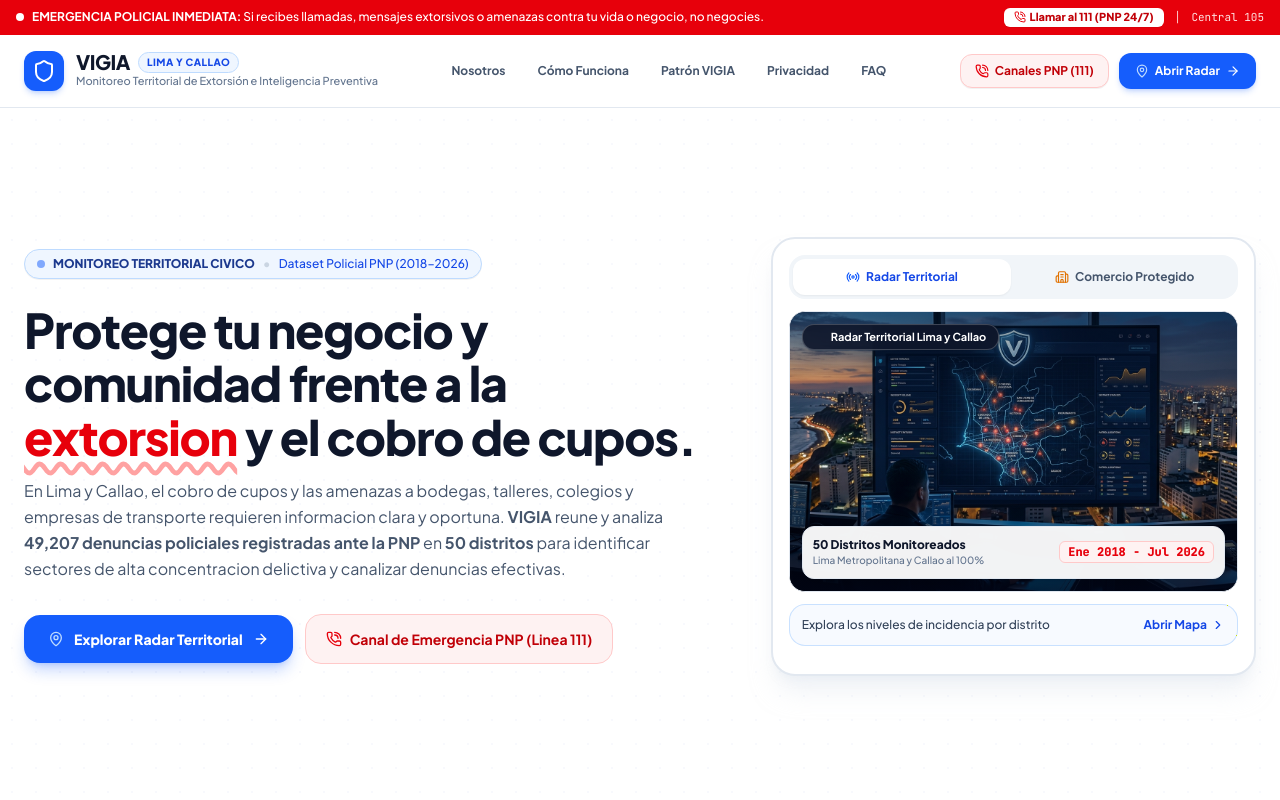
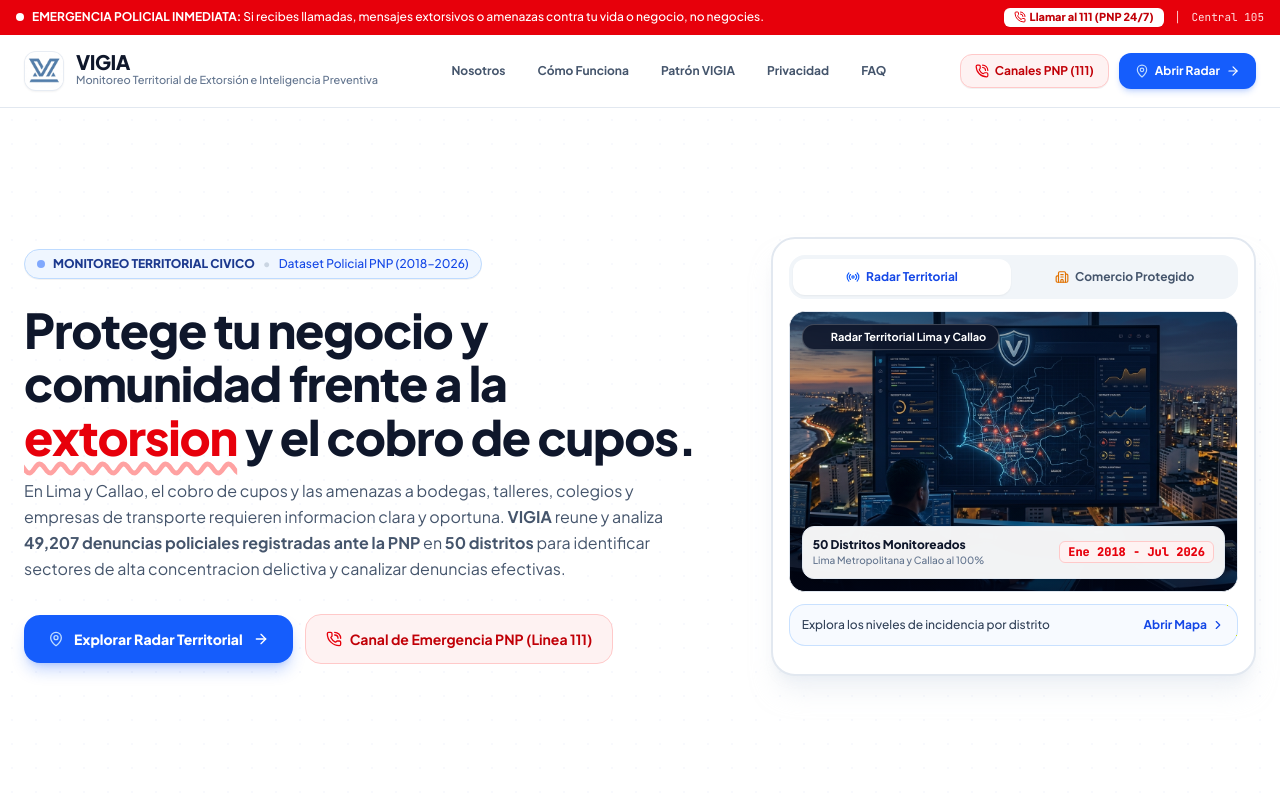
Before and after one commit to KevCast1604/vigia, a Next.js app: page /landing in a window 1280 px wide. Shown: the top 800 px of the page. Built offline with nearby package versions, Linux system fonts and the light colour scheme.

Commit message:
feat(branding): implement new vigia logo image and remove lima y callao badges

```diff
--- a/components/landing/LandingFooter.tsx
+++ b/components/landing/LandingFooter.tsx
@@ -2,8 +2,8 @@
 
 import React from 'react';
 import Link from 'next/link';
+import Image from 'next/image';
 import {
-  Shield,
   PhoneCall,
   MapPin,
   ArrowRight,
@@ -25,16 +25,17 @@
           {/* Columna 1: Marca y Propósito Cívico (4 cols) */}
           <div className="lg:col-span-4 space-y-4">
             <Link href="/" className="flex items-center gap-2.5 group">
-              <div className="w-9 h-9 rounded-xl bg-blue-600 text-white flex items-center justify-center shadow-md shadow-blue-600/20 group-hover:bg-blue-700 transition-colors shrink-0">
-                <Shield className="w-5 h-5" />
-              </div>
+              <Image
+                src="/images/vigia-logo.jpg"
+                alt="Logo VIGIA"
+                width={36}
+                height={36}
+                className="w-9 h-9 rounded-xl object-contain border border-slate-200/80 bg-white shadow-xs group-hover:border-blue-300 transition-colors shrink-0"
+              />
               <div>
                 <div className="flex items-center gap-1.5">
                   <span className="text-lg font-black tracking-tight text-slate-900 leading-none">
                     VIGIA
-                  </span>
-                  <span className="text-[9px] font-black uppercase tracking-wider bg-blue-50 text-blue-700 border border-blue-200 px-1.5 py-0.5 rounded">
-                    Lima y Callao
                   </span>
                 </div>
                 <p className="text-[10px] text-slate-500 font-medium">
--- a/components/landing/LandingNavbar.tsx
+++ b/components/landing/LandingNavbar.tsx
@@ -2,6 +2,7 @@
 
 import React, { useState } from 'react';
 import Link from 'next/link';
+import Image from 'next/image';
 import {
   Shield,
   Compass,
@@ -41,16 +42,18 @@
 
           {/* 1. Logotipo Institucional VIGIA */}
           <Link href="/" className="flex items-center gap-3 shrink-0 group">
-            <div className="w-10 h-10 rounded-xl bg-blue-600 flex items-center justify-center text-white shadow-md shadow-blue-600/20 group-hover:bg-blue-700 transition-colors">
-              <Shield className="w-6 h-6" />
-            </div>
+            <Image
+              src="/images/vigia-logo.jpg"
+              alt="Logo VIGIA"
+              width={40}
+              height={40}
+              className="w-10 h-10 rounded-xl object-contain border border-slate-200/80 bg-white shadow-xs group-hover:border-blue-300 transition-colors shrink-0"
+              priority
+            />
             <div>
               <div className="flex items-center gap-2">
                 <span className="text-xl font-black tracking-tight text-slate-900 leading-none">
                   VIGIA
-                </span>
-                <span className="text-[10px] font-black uppercase tracking-wider bg-blue-50 text-blue-700 border border-blue-200 px-2 py-0.5 rounded-full">
-                  Lima y Callao
                 </span>
               </div>
               <p className="text-[11px] text-slate-500 font-medium hidden sm:block">
--- a/components/layout/Header.tsx
+++ b/components/layout/Header.tsx
@@ -2,8 +2,8 @@
 
 import React from 'react';
 import Link from 'next/link';
+import Image from 'next/image';
 import {
-  Shield,
   Search,
   FileText,
   Lock,
@@ -48,9 +48,14 @@
           </button>
         )}
 
-        <div className="w-9 h-9 rounded-xl bg-blue-600 flex items-center justify-center text-white shadow-xs shrink-0">
-          <Shield className="w-5 h-5" />
-        </div>
+        <Image
+          src="/images/vigia-logo.jpg"
+          alt="Logo VIGIA"
+          width={36}
+          height={36}
+          className="w-9 h-9 rounded-xl object-contain border border-slate-200/80 bg-white shadow-xs shrink-0"
+          priority
+        />
         <div>
           <div className="flex items-center gap-2">
             <span className="text-lg font-black tracking-tight text-slate-900 leading-none">
```
Also changed, not shown: public/images/vigia-logo.jpg (added).
